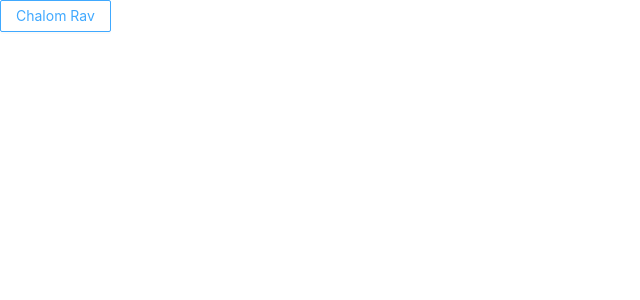
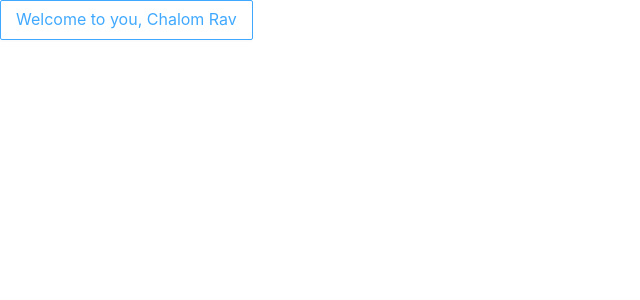
Before and after one commit to GabrielBerrebi/final-project-nurses-client, a React (Create React App) app: page / in a window 1280 px wide. Shown: the top 300 px of the page, without its empty margins (0-640 px from the left). Built offline with nearby package versions, Linux system fonts and the light colour scheme.

Commit message:
Add GitHub CICD (#1)
* Add GitHub Actions

Add main.yml
Change Button

* Rename workflows to workflow

```diff
--- a/src/App.tsx
+++ b/src/App.tsx
@@ -3,7 +3,7 @@ import { Button } from 'antd';
 import './App.css';
 
 const App = () => {
-  return <Button>Chalom Rav</Button>;
+  return <Button size='large'>Welcome to you, Chalom Rav</Button>;
 }
 
 export default App;
```
Also changed, not shown: src/index.tsx (+5 -4 lines), 1 other file (tests, documents, lock files or other folders).
